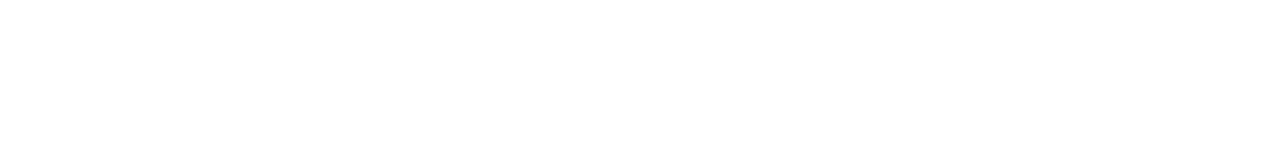
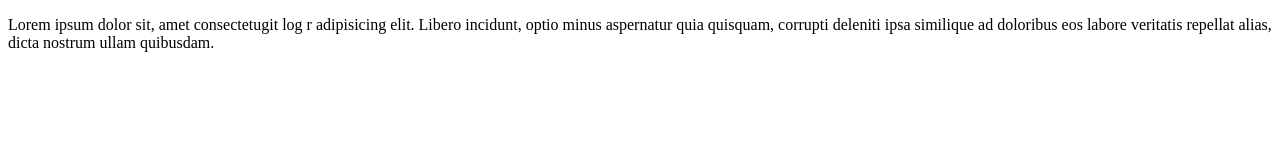
Before and after one commit to harvalmar/PruebaGit1, a plain HTML site: page index.html in a window 1280 px wide. Drawn offline with Linux system fonts and the light colour scheme.

Commit message:
agregue harol

```diff
--- a/index.html
+++ b/index.html
@@ -5,6 +5,6 @@
     <title>Primera Pagina con Visual hola mundo</title>
   </head>
   <body>
-
+<p>Lorem ipsum dolor sit, amet consectetugit log r adipisicing elit. Libero incidunt, optio minus aspernatur quia quisquam, corrupti deleniti ipsa similique ad doloribus eos labore veritatis repellat alias, dicta nostrum ullam quibusdam.</p>
   </body>
 </html>
```
